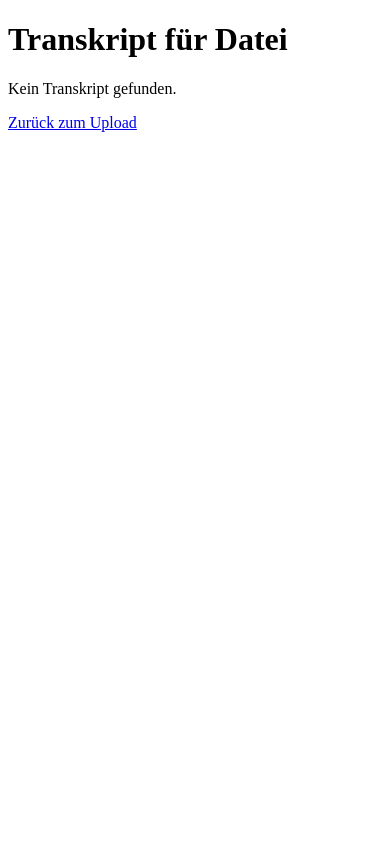
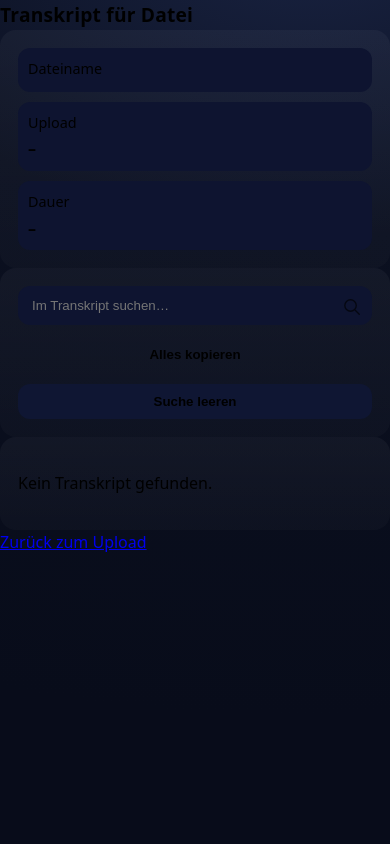
Before and after one commit to AR-571/se-projekt, a Flask app: template src/app/templates/result.html in a window 390 px wide. Run offline with Flask 3, Linux system fonts and the light colour scheme; the template is opened without the code that fills it, so the values that code supplies are empty.

Commit message:
ui results

```diff
--- a/src/app/templates/result.html
+++ b/src/app/templates/result.html
@@ -3,19 +3,52 @@
 <html>
 <head>
     <meta charset="UTF-8">
+    <link rel="stylesheet" href="resultstyle.css">
     <title>Transkript-Ergebnis</title>
 </head>
 <body>
 <h1>Transkript für Datei {{ file_id }}</h1>
-{% if transcript %}
-<ul>
-    {% for segment in transcript["segments"] %}
-    <li><strong>[{{ segment["start"] | round(2) }}s]</strong> {{ segment["text"] }}</li>
-    {% endfor %}
-</ul>
-{% else %}
-<p>Kein Transkript gefunden.</p>
-{% endif %}
+
+ <section class="card pad info-grid" aria-label="Dateiinformationen">
+        <div class="kv"><span>Dateiname</span><strong>{{ file_name or file_id }}</strong></div>
+        <div class="kv"><span>Upload</span><strong>{{ uploaded_at or "–" }}</strong></div>
+        <div class="kv"><span>Dauer</span><strong>{{ duration or "–" }}</strong></div>
+      </section>
+
+      <!-- suchen und kopieren -->
+      <section class="card pad tools" aria-label="Werkzeuge">
+        <div class="searchbox">
+          <input id="search" type="search" placeholder="Im Transkript suchen…" aria-label="Suche im Transkript" />
+          <svg class="icon" width="22" height="22" viewBox="0 0 24 24" fill="none" aria-hidden="true">
+            <path d="M21 21l-4.35-4.35m1.1-5.15a6.25 6.25 0 11-12.5 0 6.25 6.25 0 0112.5 0z" stroke="currentColor" stroke-width="1.5" stroke-linecap="round" stroke-linejoin="round"/>
+          </svg>
+        </div>
+        <button id="copyAll" class="btn ghost" type="button" aria-label="Gesamtes Transkript kopieren">Alles kopieren</button>
+        <button id="clearSearch" class="btn" type="button" aria-label="Suche zurücksetzen">Suche leeren</button>
+      </section>
+  {% if transcript and transcript["segments"] %}
+      <section class="card pad" aria-label="Transkript">
+        <div class="timeline" id="timeline">
+          {% for segment in transcript["segments"] %}
+            <article class="segment" data-start="{{ segment["start"] }}" id="seg-{{ loop.index }}">
+              <span class="dot" aria-hidden="true"></span>
+              <div class="time">
+                <div class="stamp">[{{ segment["start"] | round(2) }}s]</div>
+                <div class="controls">
+                  {% if media_url %}
+                  <button class="mini-btn jump" data-jump="{{ segment["start"] }}" type="button" aria-label="Zu {{ segment["start"] | round(2) }} Sekunden springen">▶ Springen</button>
+                  {% endif %}
+                  <button class="mini-btn copy" data-id="seg-{{ loop.index }}" type="button" aria-label="Segment kopieren">⧉ Kopieren</button>
+                </div>
+              </div>
+              <div class="text" data-text>{{ segment["text"] }}</div>
+            </article>
+          {% endfor %}
+        </div>
+      </section>
+    {% else %}
+      <section class="card pad empty"><p>Kein Transkript gefunden.</p></section>
+    {% endif %}
 <a href="{{ url_for('upload') }}">Zurück zum Upload</a>
 </body>
 </html>
--- /dev/null
+++ b/src/app/templates/resultstyle.css
@@ -0,0 +1,80 @@
+root {
+      --bg: #0b1020;
+      --card: #12182b;
+      --text: #e9ecf1;
+      --muted: #9aa3b2;
+      --primary: #6aa6ff;
+      --primary-strong: #4e8ff5;
+      --accent: #79ffd1;
+      --danger: #ff7d7d;
+      --focus: #d7e3ff;
+      --border: #2a3553;
+      --shadow: 0 10px 30px rgba(0,0,0,.35);
+      --highlight: #fff3;
+    }
+    * { box-sizing: border-box; }
+    html, body { height: 100%; }
+    body {
+      margin: 0; background: radial-gradient(1200px 800px at 80% -10%, #1a2444 0%, #0b1020 40%, #080c1a 100%);
+      color: var(--text); font-family: system-ui, -apple-system, Segoe UI, Roboto, Ubuntu, Cantarell, "Helvetica Neue", Arial, "Noto Sans", "Apple Color Emoji", "Segoe UI Emoji";
+      line-height: 1.55; -webkit-font-smoothing: antialiased; text-rendering: optimizeLegibility;
+    }
+    .container { width: 100%; max-width: 980px; margin: 32px auto; padding: 0 16px; }
+
+    /* Header */
+    .page-header { display: grid; gap: 16px; }
+    .title-row { display:flex; align-items:center; justify-content: space-between; gap: 12px; }
+    h1 { font-size: clamp(1.2rem, 2.4vw, 1.8rem); margin: 0; letter-spacing: .2px; }
+    .file-tag { color: var(--muted); font-size: .95rem; }
+
+    .card { background: linear-gradient(180deg, rgba(255,255,255,.04), rgba(255,255,255,.02));
+            border: 1px solid var(--border); border-radius: 16px; box-shadow: var(--shadow); }
+    .card.pad { padding: 18px; }
+
+    /* Top controls */
+    .tools { display: grid; grid-template-columns: 1fr; gap: 12px; }
+    @media (min-width: 760px){ .tools { grid-template-columns: 1fr auto auto; align-items: center; } }
+
+    .searchbox { position: relative; }
+    .searchbox input {
+      width: 100%; background: #0e1430; color: var(--text); border: 1px solid var(--border);
+      border-radius: 12px; padding: 12px 44px 12px 14px; outline: none; box-shadow: var(--shadow);
+    }
+    .searchbox input:focus { border-color: var(--primary); box-shadow: 0 0 0 3px #4e8ff544; }
+    .searchbox .icon { position: absolute; right: 10px; top: 50%; transform: translateY(-50%); opacity: .65; }
+
+    .btn { cursor: pointer; border: 1px solid var(--border); background: #0f1633; color: var(--text);
+           padding: 10px 14px; border-radius: 12px; font-weight: 600; transition: .15s ease-in-out; }
+    .btn:hover { border-color: var(--primary); transform: translateY(-1px); }
+    .btn.primary { background: linear-gradient(90deg, var(--primary), var(--primary-strong)); border-color: transparent; color: white; }
+    .btn.ghost { background: transparent; }
+
+      /* Timeline */
+    .timeline { position: relative; padding-left: 20px; }
+    .timeline::before { content: ""; position: absolute; left: 9px; top: 0; bottom: 0; width: 2px; background: linear-gradient(180deg, #3b4670, transparent 90%); }
+
+    .segment { position: relative; display: grid; grid-template-columns: 110px 1fr; gap: 12px; padding: 14px 14px 14px 24px;
+               border-bottom: 1px solid rgba(255,255,255,.06); }
+    .segment:last-child { border-bottom: 0; }
+    .dot { position: absolute; left: 4px; top: 22px; width: 12px; height: 12px; border-radius: 999px; background: var(--accent); box-shadow: 0 0 0 3px #79ffd115; }
+
+    .time { display:flex; flex-direction: column; gap: 6px; }
+    .stamp { font-weight: 700; color: var(--focus); }
+    .controls { display:flex; gap: 8px; flex-wrap: wrap; }
+    .mini-btn { font-size: .85rem; padding: 6px 10px; border-radius: 8px; border: 1px solid var(--border); background: #0e1430; color: var(--text); cursor: pointer; }
+    .mini-btn:hover { border-color: var(--primary); }
+
+    .text { white-space: pre-wrap; }
+    mark.hl { background: #ffd54a33; outline: 1px solid #ffd54a55; border-radius: 4px; padding: 0 2px; }
+
+    /* Footer nav */
+    .footer-nav { display:flex; justify-content: space-between; align-items:center; gap: 8px; margin-top: 18px; }
+    a.link { color: var(--primary); text-decoration: none; font-weight: 600; }
+    a.link:hover { text-decoration: underline; }
+
+    .info-grid { display:grid; grid-template-columns: 1fr; gap: 10px; }
+    @media (min-width: 680px){ .info-grid { grid-template-columns: repeat(3, 1fr); } }
+    .kv { display:flex; flex-direction: column; gap: 2px; padding: 10px; border:1px solid var(--border); border-radius: 12px; background: #0e1430; }
+    .kv span { font-size: .9rem; color: var(--muted); }
+
+    .empty { padding: 20px; color: var(--muted); }
```
